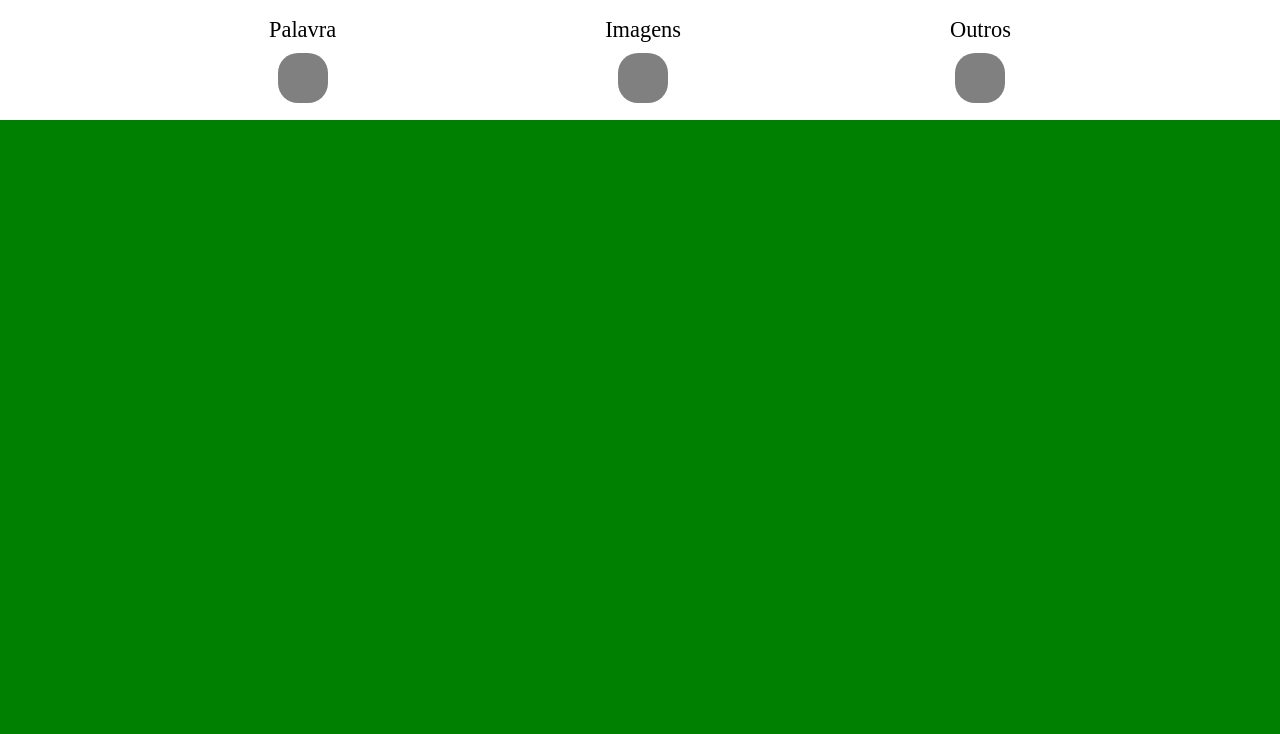
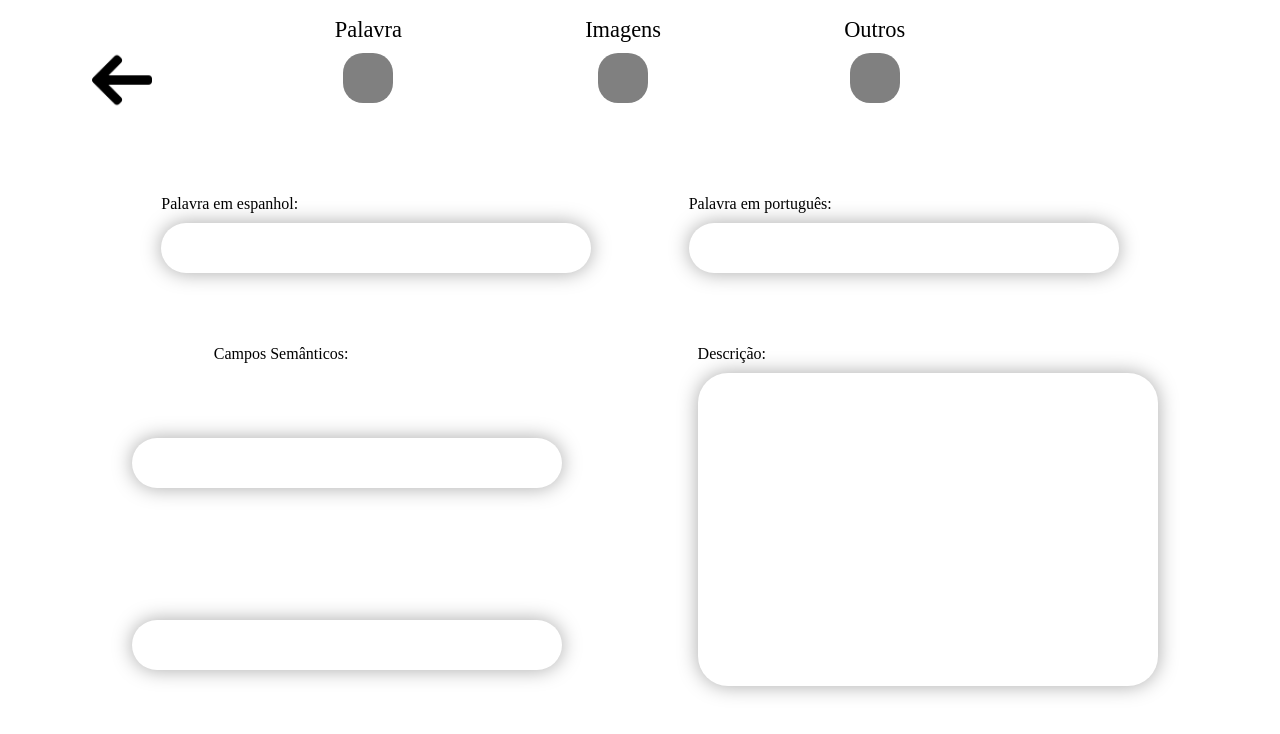
Before and after one commit to alisonnRB/new-palabraria, a React (Create React App) app: page /Moder/palavra/Update in a window 1280 px wide. Shown: the top 734 px of the page. Built offline with nearby package versions, Linux system fonts and the light colour scheme; a web font is replaced by a local one.

Commit message:
created the first form in update page

```diff
--- a/src/output/index.css
+++ b/src/output/index.css
@@ -1218,11 +1218,20 @@ input[type=file] {
   display: flex;
   flex-direction: column;
 }
+.content-update-itens .not-visible {
+  width: 100px;
+}
+.content-update-itens .comeback {
+  height: 60px;
+  object-fit: fill;
+  position: relative;
+  top: 20px;
+}
 .content-update-itens .options-update {
   height: 15%;
   display: flex;
   align-items: center;
-  justify-content: space-evenly;
+  justify-content: space-around;
 }
 .content-update-itens .options-update .option {
   display: flex;
@@ -1243,10 +1252,101 @@ input[type=file] {
 .content-update-itens .update-content {
   height: 85%;
   width: 100vw;
-  background: green;
   display: flex;
   align-items: center;
   justify-content: center;
 }
 
+.box-form {
+  height: 90%;
+  width: 90%;
+  margin-top: 3%;
+}
+.box-form input {
+  height: 50px;
+  width: 400px;
+  border-radius: 30px;
+  border: none;
+  padding-left: 15px;
+  padding-right: 15px;
+  font-size: 1.2em;
+  box-shadow: 0px 0px 20px 0px rgba(0, 0, 0, 0.3411764706);
+}
+.box-form .content-input {
+  display: flex;
+  flex-direction: row;
+  align-items: center;
+  justify-content: space-evenly;
+  height: 20%;
+}
+.box-form .content-input span {
+  display: flex;
+  flex-direction: column;
+  gap: 10px;
+}
+.box-form .content-input #ESpalavra, .box-form .content-input #PTpalavra {
+  height: 50px;
+  width: 400px;
+  border-radius: 30px;
+  border: none;
+  padding-left: 15px;
+  padding-right: 15px;
+  font-size: 1.2em;
+  box-shadow: 0px 0px 20px 0px rgba(0, 0, 0, 0.3411764706);
+}
+.box-form .content-area {
+  height: 80%;
+  display: flex;
+  align-items: center;
+  justify-content: space-around;
+}
+.box-form .content-area .content-semantic {
+  height: 80%;
+  width: 40%;
+  display: flex;
+  flex-direction: column;
+  gap: 10px;
+}
+.box-form .content-area .content-semantic label {
+  position: relative;
+  left: 20%;
+}
+.box-form .content-area .content-semantic input {
+  height: 50px;
+  width: 400px;
+  border-radius: 30px;
+  border: none;
+  padding-left: 15px;
+  padding-right: 15px;
+  font-size: 1.2em;
+  box-shadow: 0px 0px 20px 0px rgba(0, 0, 0, 0.3411764706);
+}
+.box-form .content-area .content-semantic span {
+  display: flex;
+  flex-direction: column;
+  justify-content: space-around;
+  align-items: flex-end;
+  margin-right: 20px;
+  height: 95%;
+}
+.box-form .content-desc {
+  height: 80%;
+  width: 40%;
+  display: flex;
+  flex-direction: column;
+  gap: 10px;
+}
+.box-form .content-desc #desc {
+  min-height: calc(80% - 40px);
+  min-width: calc(100% - 40px);
+  max-height: calc(80% - 40px);
+  max-width: calc(10% - 40px);
+  resize: none;
+  padding: 20px;
+  border: none;
+  border-radius: 30px;
+  box-shadow: 0px 0px 20px 0px rgba(0, 0, 0, 0.3411764706);
+  font-size: 1.2em;
+}
+
 /*# sourceMappingURL=index.css.map */
--- a/src/page/moderacao/viewWordModer/index.jsx
+++ b/src/page/moderacao/viewWordModer/index.jsx
@@ -120,7 +120,7 @@ export default function Word() {
 
                 <div className="options-c" onClick={(e)=>{e.stopPropagation()}} onMouseLeave={()=>{setOptions(false)}}>
                     <p>APAGAR</p>
-                    <p onClick={()=>{navigate("/Moder/palavra/Update")}}>ALTERAR</p>
+                    <p onClick={()=>{navigate(`/Moder/palavra/Update?id=${encodeURIComponent(JSON.stringify(wordId))}&type=${encodeURIComponent(JSON.stringify(type))}`)}}>ALTERAR</p>
                     <p>APROVAR</p>
                 </div>
 
--- a/src/page/update/index.jsx
+++ b/src/page/update/index.jsx
@@ -1,11 +1,68 @@
-import React from "react";
+import React, {useState, useEffect} from "react";
+import axios from "axios";
+import { useLocation } from "react-router-dom";
+
+import seta from '../../drawble/seta-esquerda.png';
+
+import Word from "./word/index";
+
+export default function Update() {
+    const location = useLocation();
+    const [infos, setInfos] = useState([]);
+
+    const [type, setType] = useState('');
+    const [wordId, setWordId] = useState(null)
+
+    const search = async () => {
+        try {
+
+            const response = await axios.get(`http://localhost/src/controls/search.php?tipo=${type}&busca=&index=${wordId}`,
+                {
+                    headers: {
+                        'Content-Type': 'application/json',
+                    }
+                });
+
+            if (response.data.ok) {
+                setInfos(response.data.response[0]);
+            } else {
+                console.log('fudeu');
+            }
+
+        } catch (error) {
+            console.error('Erro ao enviar requisição:', error);
+        }
+    }
 
 
-export default function Update() {
+    useEffect(() => {
+        let id = new URLSearchParams(location.search).get('id');
+        id = JSON.parse(id);
+        let tipo = new URLSearchParams(location.search).get('type');
+        tipo = JSON.parse(tipo);
+
+        if (tipo) {
+            setType(tipo)
+        }
+
+        if (id) {
+            setWordId(id);
+        }
+
+    }, [location]);
+
+    useEffect(() => {
+        if (wordId && type) {
+            search();
+        }
+    }, [wordId, type])
+
     return (
         <div className="content-update-itens">
 
             <span className="options-update">
+
+                <img src={seta} className="comeback"/>
 
                 <div className="option">
                     <p>Palavra</p>
@@ -21,9 +78,13 @@ export default function Update() {
                     <p>Outros</p>
                     <div className="bt-op"></div>
                 </div>
+
+                <div className="not-visible"></div>
             </span>
 
             <div className="update-content">
+
+                <Word infos={infos}/>
 
             </div>
 
--- /dev/null
+++ b/src/page/update/word/index.jsx
@@ -0,0 +1,60 @@
+import React, { useState, useEffect } from "react";
+import axios from "axios";
+
+export default function Word(props) {
+    const [palavraPT, setPalavraPT] = useState('');
+    const [palavraEN, setPalavraEN] = useState('');
+    const [campo1, setcampo1] = useState('');
+    const [campo2, setcampo2] = useState('');
+    const [desc, setDesc] = useState('');
+
+    useEffect(()=>{
+        if(props && props.infos){
+            setPalavraEN(props.infos.palavra);
+            setPalavraPT(props.infos.traducao);
+            setcampo1(props.infos.classificacao1);
+            setcampo2(props.infos.classificacao2);
+            setDesc(props.infos.descricao);
+        }
+    },[props])
+
+    return (
+        <form className="box-form">
+            <span className="content-input">
+                <span>
+                    <span className="label-error">
+                        <label htmlFor="ESpalavra">Palavra em espanhol:</label>
+
+                    </span>
+                    <input type="text" id="ESpalavra" value={palavraEN} onChange={(e)=>{setPalavraEN(e.target.value)}}/>
+                </span>
+
+                <span>
+                    <label htmlFor="PTpalavra">Palavra em português:</label>
+                    <input type="text" id="PTpalavra" value={palavraPT} onChange={(e)=>{setPalavraPT(e.target.value)}}/>
+                </span>
+            </span>
+
+            <span className="content-area">
+
+                <span className="content-semantic">
+
+                    <label htmlFor="semantic">Campos Semânticos:</label>
+
+                    <span>
+                        <input type="text" id="semantic" value={campo1} onChange={(e)=>{setcampo1(e.target.value)}}/>
+
+                        <input type="text" value={campo2} onChange={(e)=>{setcampo2(e.target.value)}}/>
+
+                    </span>
+                </span>
+
+                <span className="content-desc">
+                    <label htmlFor="desc">Descrição: </label>
+                    <textarea id="desc" value={desc} onChange={(e)=>{setDesc(e.target.value)}}></textarea>
+                </span>
+            </span>
+
+        </form>
+    );
+}
--- a/src/sass/updatePage.sass
+++ b/src/sass/updatePage.sass
@@ -4,11 +4,20 @@
     display: flex
     flex-direction: column
 
+    .not-visible
+        width: 100px
+
+    .comeback
+        height: 60px
+        object-fit: fill
+        position: relative
+        top: 20px
+
     .options-update
         height: 15%
         display: flex
         align-items: center
-        justify-content: space-evenly
+        justify-content: space-around
 
         .option
             display: flex
@@ -29,7 +38,97 @@
     .update-content
         height: 85%
         width: 100vw
-        background: green
         display: flex
         align-items: center
         justify-content: center
+
+.box-form
+    height: 90%
+    width: 90%
+    margin-top: 3%
+
+    input
+        height: 50px
+        width: 400px
+        border-radius: 30px
+        border: none
+        padding-left: 15px
+        padding-right: 15px
+        font-size: 1.2em
+        box-shadow: 0px 0px 20px 0px #00000057
+
+    .content-input
+        display: flex
+        flex-direction: row
+        align-items: center
+        justify-content: space-evenly
+        height: 20%
+
+        span
+            display: flex
+            flex-direction: column
+            gap: 10px
+
+        #ESpalavra, #PTpalavra
+            height: 50px
+            width: 400px
+            border-radius: 30px
+            border: none
+            padding-left: 15px
+            padding-right: 15px
+            font-size: 1.2em
+            box-shadow: 0px 0px 20px 0px #00000057
+
+    .content-area
+        height: 80%
+        display: flex
+        align-items: center
+        justify-content: space-around
+
+        .content-semantic
+            height: 80%
+            width: 40%
+            display: flex
+            flex-direction: column
+            gap: 10px
+
+            label
+                position: relative
+                left: 20%
+
+            input
+                height: 50px
+                width: 400px
+                border-radius: 30px
+                border: none
+                padding-left: 15px
+                padding-right: 15px
+                font-size: 1.2em
+                box-shadow: 0px 0px 20px 0px #00000057
+
+            span
+                display: flex
+                flex-direction: column
+                justify-content: space-around
+                align-items: flex-end
+                margin-right: 20px
+                height: 95%
+
+    .content-desc
+        height: 80%
+        width: 40%
+        display: flex
+        flex-direction: column
+        gap: 10px
+
+        #desc
+            min-height: calc( 80% - 40px )
+            min-width: calc( 100% - 40px )
+            max-height: calc( 80% - 40px )
+            max-width: calc( 10% - 40px )
+            resize: none
+            padding: 20px
+            border: none
+            border-radius: 30px
+            box-shadow: 0px 0px 20px 0px #00000057
+            font-size: 1.2em
```
Also changed, not shown: src/drawble/seta-esquerda.png (added), 1 other file (tests, documents, lock files or other folders).
